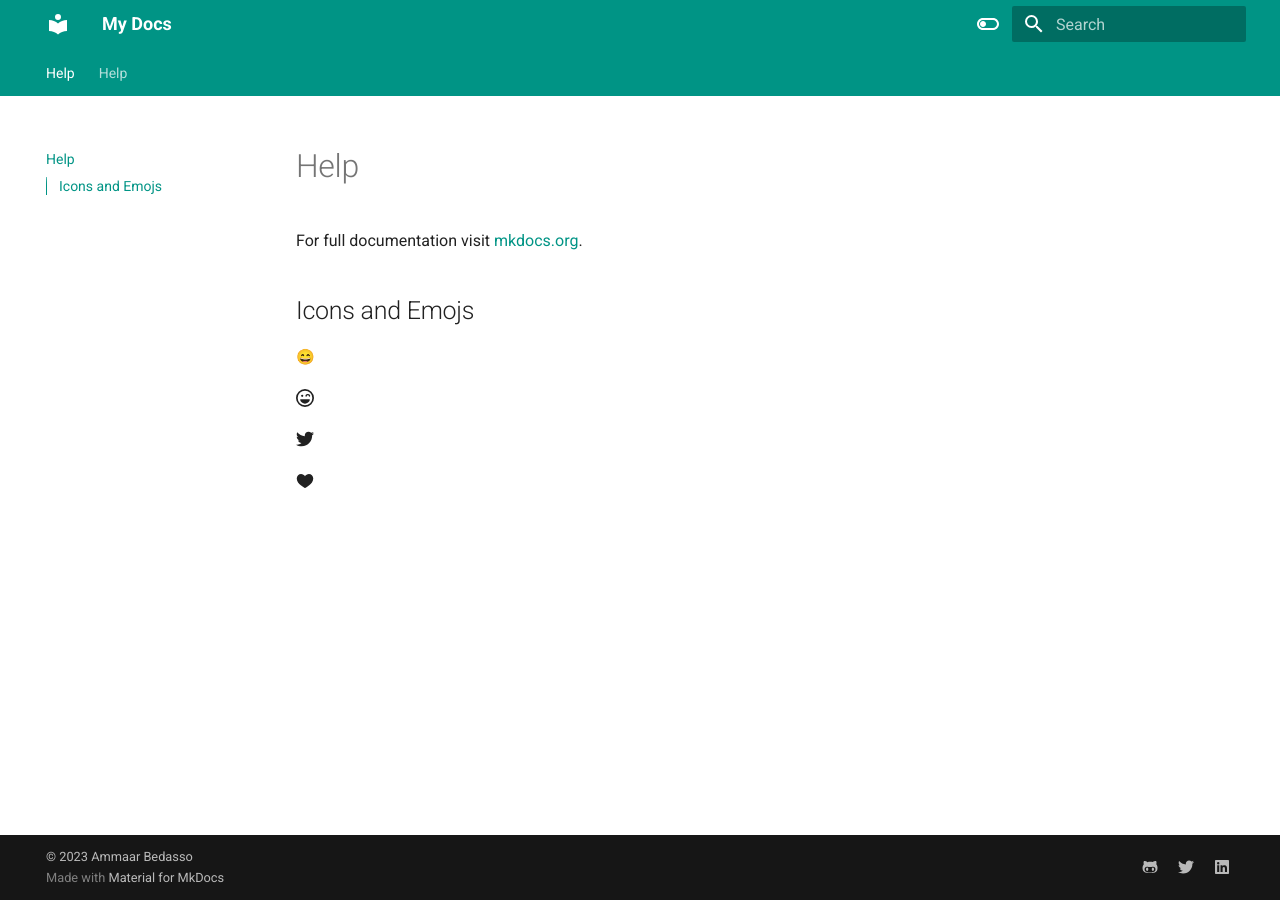
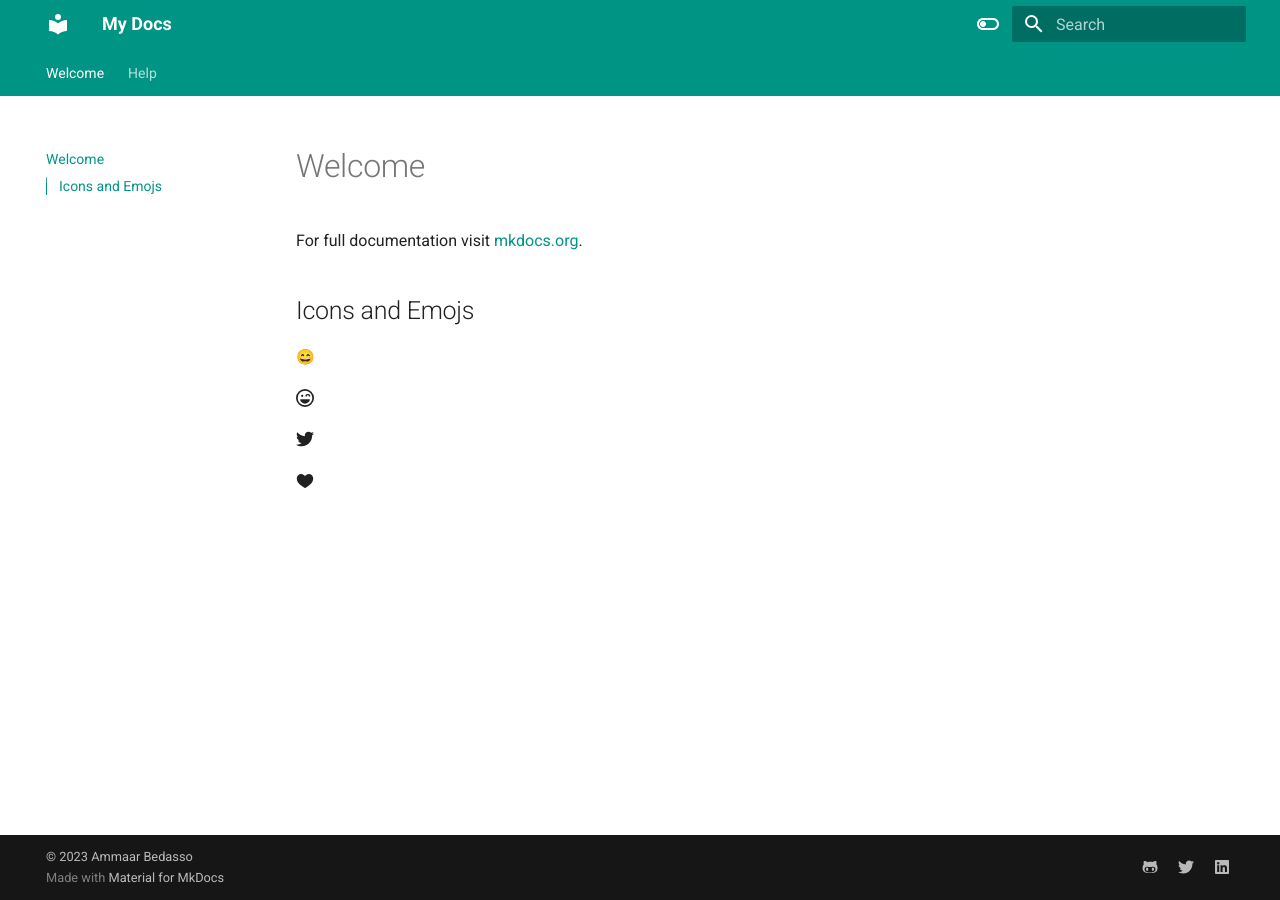
Before and after one commit to Ammaar-e/mkdocs, an MkDocs documentation site: the page built from docs/index.md, in a window 1280 px wide. Built offline with MkDocs 1.6.1 and Material for MkDocs 9.7.7, drawn with Linux system fonts in a browser that asks for light colours; emoji names are drawn with the system emoji font.

Commit message:
Update index.md

```diff
--- a/docs/index.md
+++ b/docs/index.md
@@ -1,4 +1,4 @@
-# Help
+# Welcome
 
 For full documentation visit [mkdocs.org](https://www.mkdocs.org).
 
```
